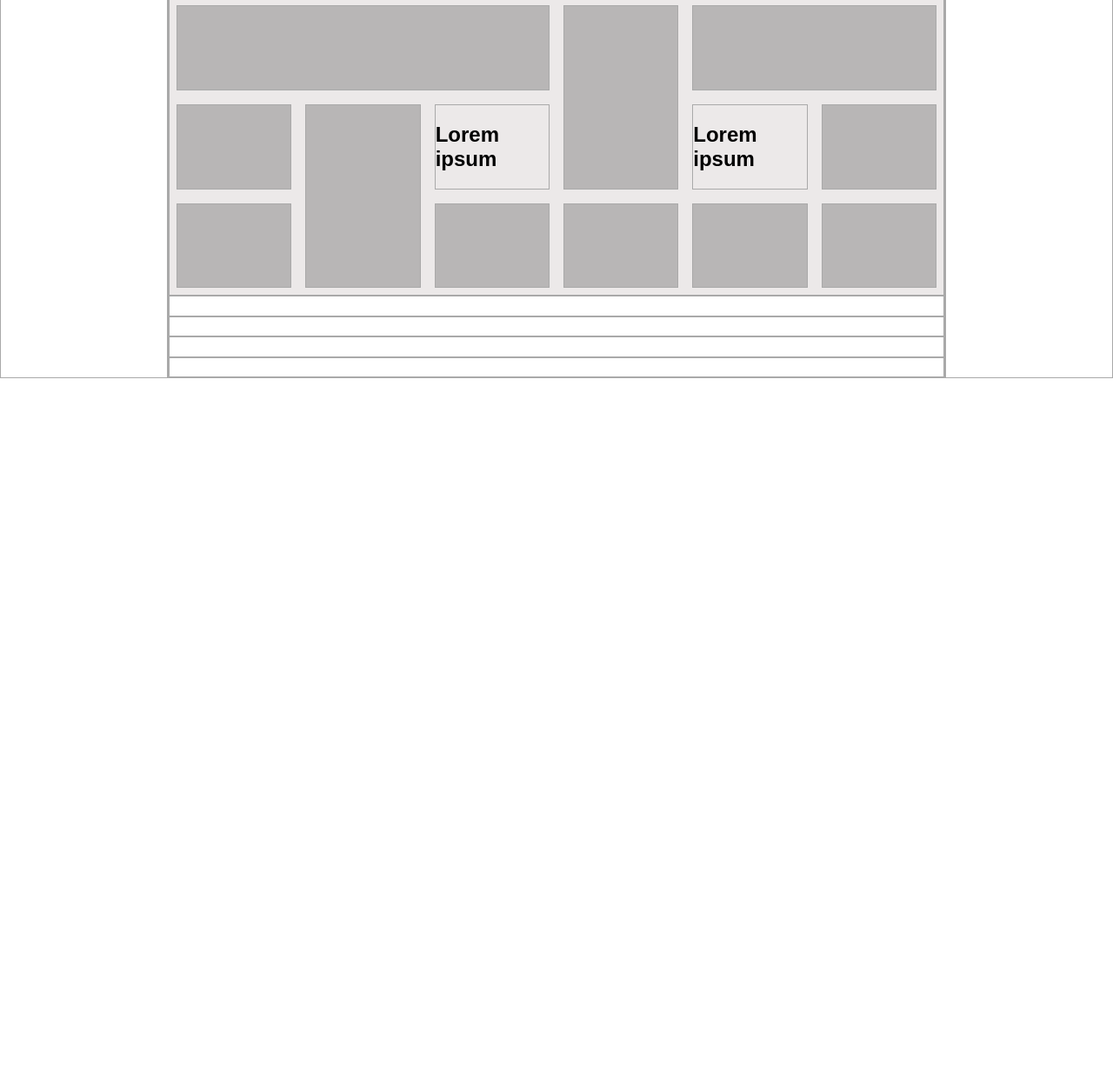
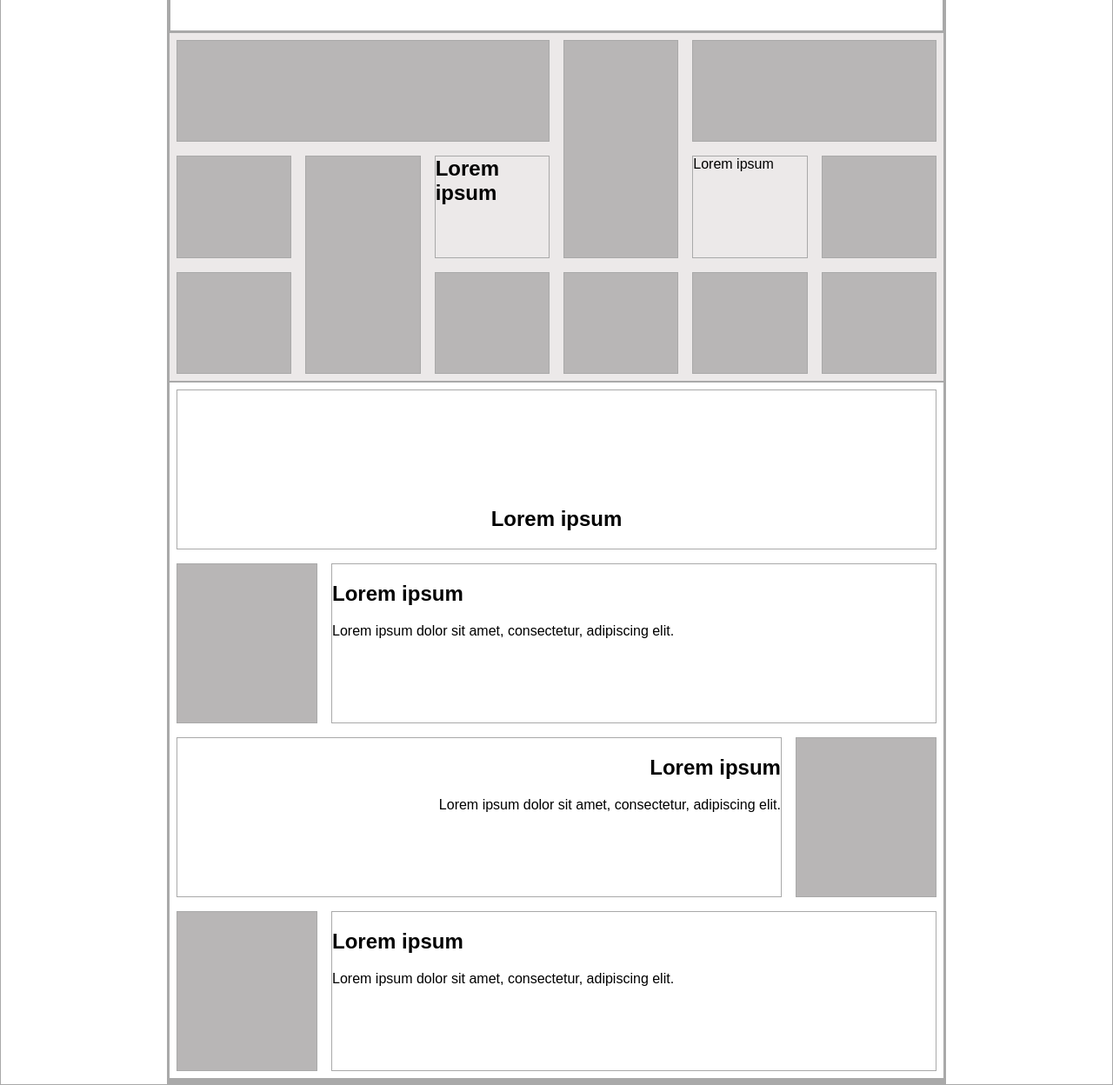
Before and after one commit to cice-classroom/4-layouts-SerGoMu, a plain HTML site: page index.html in a window 1280 px wide. Shown: the part 329-1577 px from the top of the page at 87% size. Before the commit the page ends 800 px from the top, so only its background shows below. Drawn offline with Linux system fonts and the light colour scheme.

Commit message:
Header and sub-3 finished

```diff
--- a/index.html
+++ b/index.html
@@ -21,8 +21,8 @@
 					<!--bloque 1-->
 					<div class="box sub-1">
 						<div class="box sub-1-2-up-down">
-							<p class="regular-text">lorem ipsum dolor si aemet</p>
-							<h1 class="text-header">Lorem ipsum</h1>
+							<p class="center">lorem ipsum dolor si aemet</p>
+							<h1 class="center">Lorem ipsum</h1>
 						</div>
 						<div class="box sub-1-2">
 							<div class="box sub-1-3"></div>
@@ -43,8 +43,12 @@
 						<div class="box sub-2-3 visible"></div>
 						<div class="box sub-2-4 visible"></div>
 						<div class="box sub-2-5 visible"></div>
-						<div class="box sub-2-6 hidden"><h2>Lorem ipsum</h1></div>
-						<div class="box sub-2-7 hidden"><h2>Lorem ipsum</h1></div>
+						<div class="box sub-2-6 hidden">
+							<div class="bold-size">Lorem ipsum</div>
+						</div>
+						<div class="box sub-2-7 hidden">
+							<div class="sub-2-6-1">Lorem ipsum</div>
+						</div>
 						<div class="box sub-2-8 visible"></div>
 						<div class="box sub-2-9 visible"></div>
 						<div class="box sub-2-10 visible"></div>
@@ -52,11 +56,32 @@
 						<div class="box sub-2-12 visible"></div>
 						<div class="box sub-2-13 visible"></div>
 					</div>
-
-					<div class="box sub-1"></div>
-					<div class="box sub-1"></div>
-					<div class="box sub-1"></div>
-					<div class="box sub-1"></div>
+					<!--bloque 3-->
+					<div class="box sub-3">
+						<div class="box sub-3-1 hidden">
+							<div class="sub-3-1-1">
+								<h2 class="center bottom">Lorem ipsum</h2>
+							</div>
+						</div>
+						<div class="box sub-3-2 visible"></div>
+						<div class="box sub-3-3 hidden left">
+							<h2>Lorem ipsum</h2>
+							<p>Lorem ipsum dolor sit amet, consectetur, adipiscing elit.</p>
+						</div>
+						<div class="box sub-3-4 hidden right">
+							<h2>Lorem ipsum</h2>
+							<p>Lorem ipsum dolor sit amet, consectetur, adipiscing elit.</p>
+						</div>
+						<div class="box sub-3-5 visible"></div>
+						<div class="box sub-3-6 visible"></div>
+						<div class="box sub-3-7 hidden left">
+							<h2>Lorem ipsum</h2>
+							<p>Lorem ipsum dolor sit amet, consectetur, adipiscing elit.</p>
+						</div>
+					</div>
+					<div class="box sub-11"></div>
+					<div class="box sub-11"></div>
+					<div class="box sub-11"></div>
 				</div>
 				<div class="box aside"></div>
 			</div>
--- a/styles.css
+++ b/styles.css
@@ -3,6 +3,7 @@ body {
 	margin: 0;
 	padding: 0;
 	font-family: Arial, Helvetica, sans-serif;
+	-webkit-overflow-scrolling: auto;
 }
 h1 {
 	font-weight: 900;
@@ -10,6 +11,34 @@ h1 {
 
 h2 {
 	font-weight: 900;
+}
+
+.bottom {
+}
+
+.center {
+	text-align: center;
+}
+
+.top {
+	vertical-align: top;
+}
+
+.left {
+	text-align: left;
+}
+
+.right {
+	text-align: right;
+}
+
+.visible {
+	margin: 1vh;
+	background-color: rgb(184, 182, 182);
+}
+
+.hidden {
+	margin: 1vh;
 }
 
 .box {
@@ -61,9 +90,10 @@ h2 {
 }
 
 .sub-1 {
-	flex: 1;
+	/*flex: 10vh;*/
 	display: flex;
 	flex-direction: column;
+	height: 20em;
 }
 
 .sub-1-2 {
@@ -83,14 +113,6 @@ h2 {
 	background-color: rgb(184, 182, 182);
 	width: 50px;
 	height: 50px;
-}
-
-.regular-text {
-	text-align: center;
-}
-
-.text-header {
-	text-align: center;
 }
 
 .header-aside-button {
@@ -133,11 +155,12 @@ h2 {
 }
 
 .sub-2 {
-	flex: 5;
+	/*flex: 5vh;*/
 	display: grid;
 	grid-template-columns: repeat(6, 1fr);
 	grid-template-rows: repeat(3, 1fr);
 	background-color: rgb(236, 233, 233);
+	height: 25em;
 }
 
 .sub-2-1 {
@@ -168,6 +191,14 @@ h2 {
 .sub-2-6 {
 	grid-column: 3 / 4;
 	grid-row: 2 / 3;
+	display: flex;
+	align-items: start;
+	justify-content: start;
+}
+
+.bold-size {
+	font-size: 24px;
+	font-weight: 900;
 }
 
 .sub-2-7 {
@@ -210,11 +241,48 @@ h2 {
 	grid-row: 3 / 4;
 }
 
-.visible {
-	margin: 1vh;
-	background-color: rgb(184, 182, 182);
+.sub-3 {
+	/*flex: 20vh;*/
+	display: grid;
+	grid-template-columns: repeat(5, 1fr);
+	grid-template-rows: repeat(4, 1fr);
+	height: 50em;
 }
 
-.hidden {
-	margin: 1vh;
+.sub-3-1 {
+	grid-column: 1 / 6;
+	grid-row: 1 / 2;
+	display: flex;
+	align-items: flex-end;
+	justify-content: center;
 }
+
+.sub-3-2 {
+	grid-column: 1 / 2;
+	grid-row: 2 / 3;
+}
+
+.sub-3-3 {
+	grid-column: 2 / 6;
+	grid-row: 2 / 3;
+}
+
+.sub-3-4 {
+	grid-column: 1 / 5;
+	grid-row: 3 / 4;
+}
+
+.sub-3-5 {
+	grid-column: 5 / 6;
+	grid-row: 3 / 4;
+}
+
+.sub-3-6 {
+	grid-column: 1 / 2;
+	grid-row: 4 / 5;
+}
+
+.sub-3-7 {
+	grid-column: 2 / 6;
+	grid-row: 4 / 5;
+}
```
